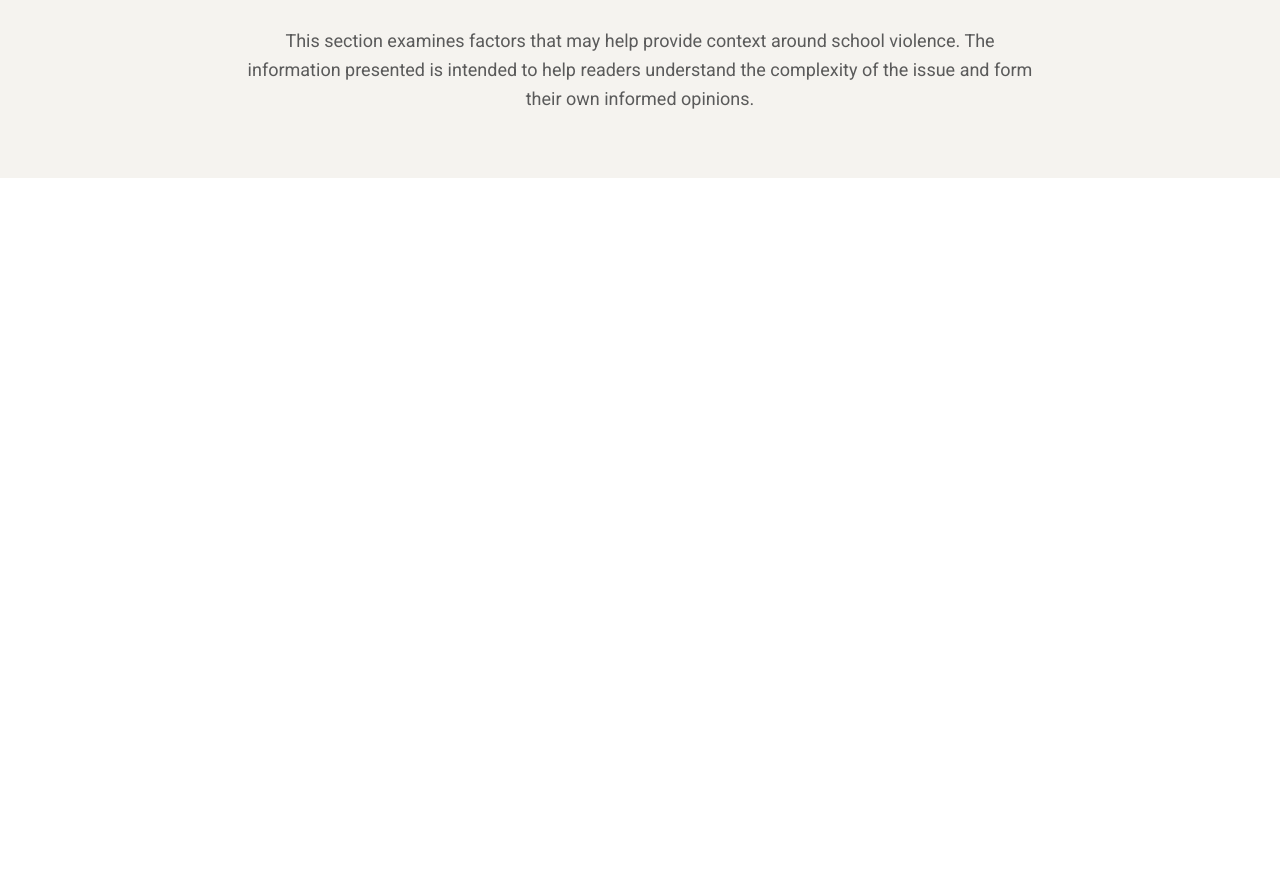
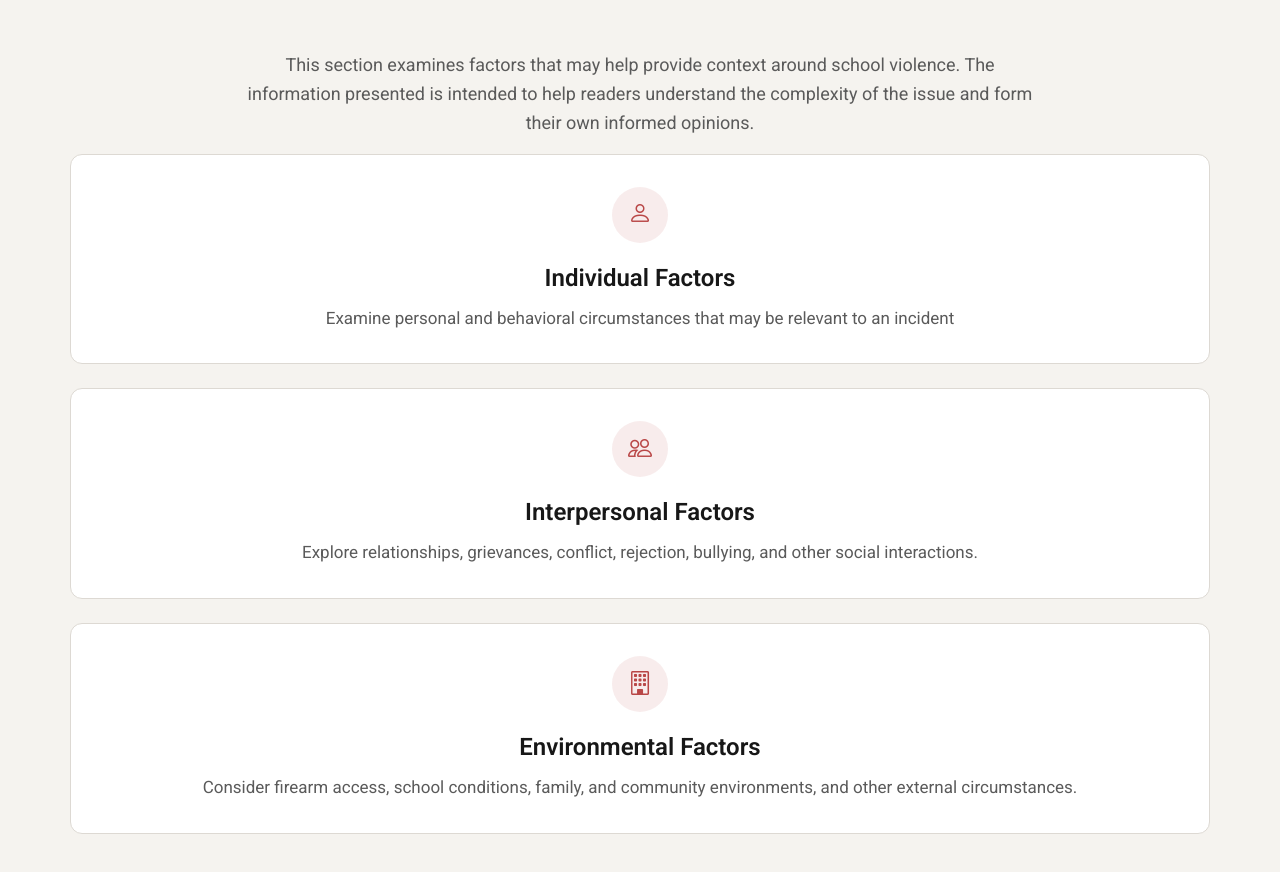
Before and after one commit to dvkak1/school-shooting-awareness, a Vue app: page / in a window 1280 px wide. Shown: the part 6104-6976 px from the top of the page. Before the commit the page ends 6282 px from the top, so only its background shows below. Built offline with nearby package versions, Linux system fonts and the light colour scheme.

Commit message:
style factors card in contributing factors section

```diff
--- a/src/assets/main.css
+++ b/src/assets/main.css
@@ -267,6 +267,8 @@ html, body {
 }
 
 
+/*Incident section styling starts here*/
+
 #incident-overview {
    background: var(--color-light);
 }
@@ -346,3 +348,68 @@ html, body {
   line-height: 1.7;
   color: #5A5A5A;
 }
+
+/*Incident section styling code ends here*/
+
+#contributing-factors {
+  background-color: var(--color-light);
+}
+
+.factor-card {
+  padding: 32px;
+  background-color: #FFFFFF;
+  border: 1px solid #DDD9D3;
+  border-radius: 12px;
+  text-align: center;
+
+  transition:
+    transform 0.2s ease,
+    box-shadow 0.2s ease,
+    border-color 0.2s ease;
+}
+
+.factor-card:hover {
+  transform: translateY(-4px);
+  border-color: var(--color-accent);
+  box-shadow: 0 10px 24px rgba(23, 23, 23, 0.08);
+}
+
+.factor-card_icon {
+  display: flex;
+  align-items: center;
+  justify-content: center;
+
+  width: 56px;
+  height: 56px;
+  margin: 0 auto 20px;
+
+  border-radius: 50%;
+  background-color: rgba(185, 71, 71, 0.1);
+
+}
+
+.factor-card_icon i {
+  font-size: 24px;
+  color: var(--color-accent);
+}
+
+.factor-card_title {
+  margin-bottom: 12px;
+
+  font-family: Roboto, sans-serif;
+  font-size: 24px;
+  font-weight: 600;
+  line-height: 1.3;
+
+  color: var(--color-dark);
+}
+
+.factor-card_description {
+  margin: 0;
+
+  font-family: Roboto, sans-serif;
+  font-size: 17px;
+  line-height: 1.5;
+
+  color: #5A5A5A;
+}
--- a/src/components/ContributingFactors.vue
+++ b/src/components/ContributingFactors.vue
@@ -1,5 +1,6 @@
 <template>
 	<section class="py-5" id="contributing-factors">
+		<div class="container py-4">
 			<p class="eyebrow text-center">CONTRIBUTING FACTORS</p>
 
 			<h2 class="text-center mb-3">Looking Beyond a Single Cause</h2>
@@ -17,6 +18,48 @@
 				understand the complexity of the issue and form their own informed
 				opinions.
 			</p>
+
+			<div class="row justify-content-center g-4">
+                <FactorsCard
+                  v-for="factor in factors"
+                  :key="factor.id"
+                  :title="factor.title"
+                  :description="factor.description"
+                  :icon="factor.icon"
+               />
+            </div>
+
+
+		</div>
 	</section>
 
 </template>
+
+<script setup>
+
+import FactorsCard from "./FactorsCard.vue";
+
+
+const factors = [
+	{
+		id: 1,
+		title: "Individual Factors",
+		description: "Examine personal and behavioral circumstances that may be relevant to an incident",
+		icon: "bi-person",
+	},
+	{
+		id: 2,
+		title: "Interpersonal Factors",
+		description: "Explore relationships, grievances, conflict, rejection, bullying, and other social interactions.",
+		icon: "bi-people",
+	},
+	{
+		id: 3,
+		title: "Environmental Factors",
+		description: "Consider firearm access, school conditions, family, and community environments, and other external circumstances.",
+		icon: "bi-building",
+	},
+];
+
+
+</script>
--- a/src/components/FactorsCard.vue
+++ b/src/components/FactorsCard.vue
@@ -1 +1,28 @@
-FactorsCard.vue
+<template>
+	<article class="factor-card h-100">
+		<div class="factor-card_icon">
+			<i :class="`bi ${icon}`" aria-hidden="true"></i>
+		</div>
+
+		<h3 class="factor-card_title">{{ title }}</h3>
+
+		<p class="factor-card_description">{{ description }}</p>
+	</article>
+</template>
+
+<script setup>
+	defineProps({
+		title: {
+          type: String,
+          required: true,
+		},
+		description: {
+			type: String,
+			required: true,
+		},
+		icon: {
+			type: String,
+			required: true,
+		},
+	});
+</script>
```
Lines whose indentation alone changed are shown as unchanged.
